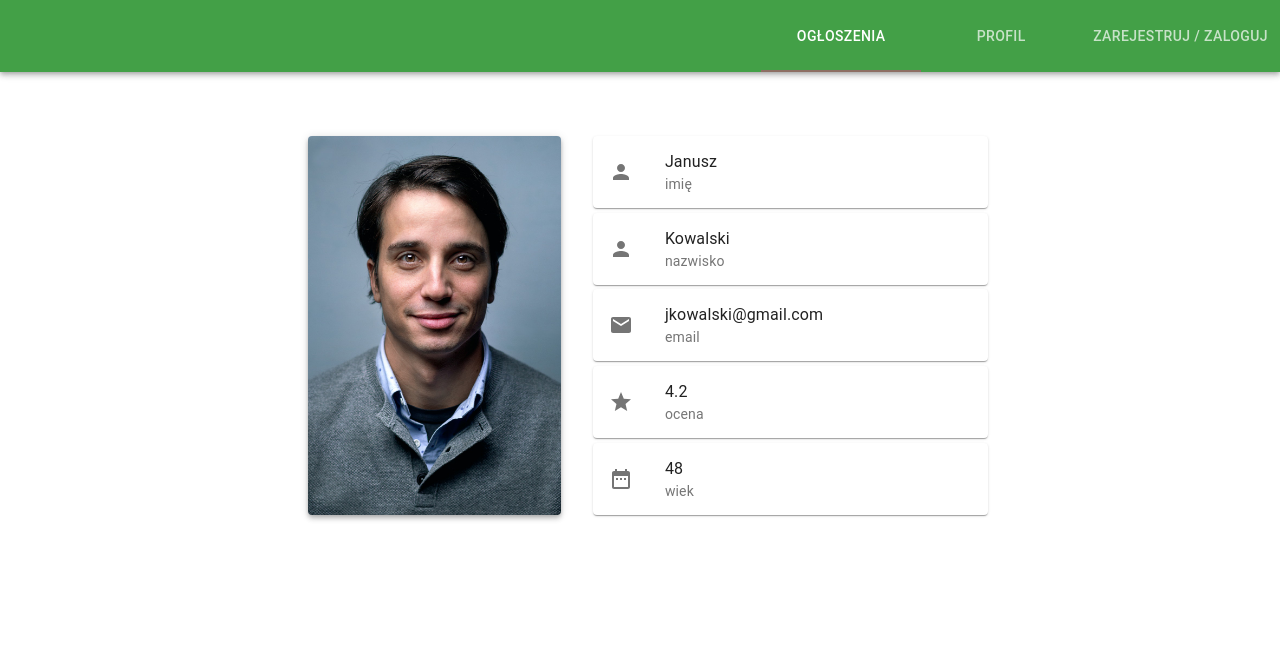
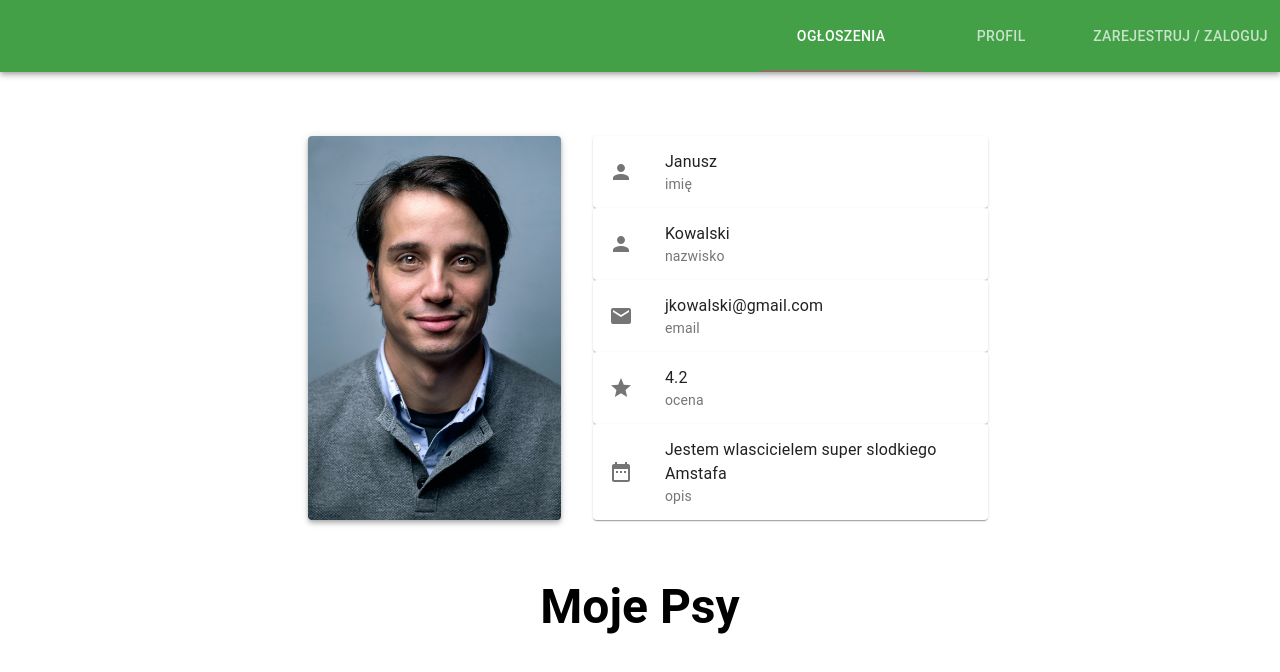
Before and after one commit to tbielski/hacknarok_frontend_hau_na_spacer, a React (Create React App) app: page /profil in a window 1280 px wide. Shown: the top 672 px of the page. Built offline with nearby package versions, Linux system fonts and the light colour scheme.

Commit message:
some upgrades

```diff
--- a/src/UI/profile/Profile.js
+++ b/src/UI/profile/Profile.js
@@ -1,7 +1,8 @@
 import React from "react";
 import Paper from "@material-ui/core/Paper";
-import { Grid, makeStyles } from "@material-ui/core";
+import { Grid, List, makeStyles } from "@material-ui/core";
 import ProfileInfo from "./ProfileInfo/ProfileInfo";
+import ProfileDogs from "./ProfileDogs/ProfileDogs";
 const useStyles = makeStyles((theme) => ({
     root: {
         display: "flex",
@@ -36,6 +37,9 @@ const Profile = () => {
                     <ProfileInfo user={user} />
                 </Grid>
             </Grid>
+            <Grid item sm={8} container justify="center">
+                <ProfileDogs />
+            </Grid>
         </Grid>
     );
 };
--- /dev/null
+++ b/src/UI/profile/ProfileDogs/Dog.js
@@ -0,0 +1,57 @@
+import {
+    Button,
+    Card,
+    CardActionArea,
+    CardActions,
+    CardContent,
+    CardMedia,
+    Grid,
+    makeStyles,
+    Typography,
+} from "@material-ui/core";
+import React from "react";
+const useStyles = makeStyles({
+    root: {
+        minWidth: "100%",
+    },
+    media: {
+        height: 300,
+    },
+});
+const Dog = ({ dog }) => {
+    const classes = useStyles();
+    return (
+        <Grid
+            item
+            xs={12}
+            md={4}
+            style={{
+                display: "flex",
+                justifyContent: "center",
+
+                marginTop: 10,
+            }}
+        >
+            <Card className={classes.root}>
+                <CardActionArea>
+                    <CardMedia
+                        className={classes.media}
+                        image={dog.photo}
+                        title="Contemplative Reptile"
+                    />
+                    <CardContent>
+                        <Typography gutterBottom variant="h5" component="h2">
+                            {dog.name}
+                        </Typography>
+                    </CardContent>
+                </CardActionArea>
+                <CardActions>
+                    <Button size="small" color="primary">
+                        Edytuj
+                    </Button>
+                </CardActions>
+            </Card>
+        </Grid>
+    );
+};
+export default Dog;
--- /dev/null
+++ b/src/UI/profile/ProfileDogs/ProfileDogs.js
@@ -0,0 +1,85 @@
+import {
+    Grid,
+    List,
+    ListItem,
+    ListItemText,
+    makeStyles,
+    Typography,
+} from "@material-ui/core";
+import React, { useState } from "react";
+import Dog from "./Dog";
+const useStyles = makeStyles((theme) => ({
+    root: {
+        display: "flex",
+        flexWrap: "wrap",
+        justifyContent: "space-around",
+        overflow: "hidden",
+    },
+    gridList: {
+        width: "35%",
+        height: "70%",
+    },
+    icon: {
+        color: "rgba(255, 255, 255, 0.54)",
+    },
+}));
+const dogsEx = [
+    {
+        name: "Lizard",
+        photo:
+            "https://post.medicalnewstoday.com/wp-content/uploads/sites/3/2020/02/322868_1100-800x825.jpg",
+        age: 2,
+        describe:
+            "Biedronka jest wesołym pieskiem, lubi długie spacery. Jej hobby jest gonienie gołębi.",
+        attitude: "pozytywny",
+        breed: "kundelek",
+    },
+    {
+        name: "Biedronka",
+        photo:
+            "https://static01.nyt.com/images/2019/06/17/science/17DOGS/17DOGS-mobileMasterAt3x-v2.jpg",
+        age: 2,
+        describe:
+            "Biedronka jest wesołym pieskiem, lubi długie spacery. Jej hobby jest gonienie gołębi.",
+        attitude: "pozytywny",
+        breed: "kundelek",
+    },
+];
+const ProfileDogs = ({ dogs }) => {
+    const classes = useStyles();
+    const [clicked, setClicked] = useState(false);
+    return (
+        <Grid item xs={12}>
+            <List style={{ width: "100%" }}>
+                <ListItem
+                    className={classes.listItem}
+                    button
+                    onClick={() => setClicked((prev) => !prev)}
+                >
+                    <ListItemText
+                        style={{ padding: 15 }}
+                        disableTypography
+                        primary={
+                            <>
+                                <Typography
+                                    variant="h3"
+                                    style={{ textAlign: "center" }}
+                                >
+                                    <b>Moje Psy</b>
+                                </Typography>
+                            </>
+                        }
+                    />
+                </ListItem>
+                {clicked && (
+                    <Grid container xs={12} justify="space-around" spacing={0}>
+                        {dogsEx.map((dog) => (
+                            <Dog dog={dog} />
+                        ))}
+                    </Grid>
+                )}
+            </List>
+        </Grid>
+    );
+};
+export default ProfileDogs;
--- a/src/UI/profile/ProfileInfo/ProfileInfo.js
+++ b/src/UI/profile/ProfileInfo/ProfileInfo.js
@@ -30,9 +30,6 @@ const useStyles = makeStyles((theme) => ({
     main: {
         margin: theme.spacing(1),
     },
-    // card:{
-    //     maxHeight:
-    // }
 }));
 const ProfileInfo = ({ user }) => {
     const classes = useStyles();
@@ -89,8 +86,8 @@ const ProfileInfo = ({ user }) => {
                 />
 
                 <ProfileInfoItem
-                    fieldName="wiek"
-                    value={user.age}
+                    fieldName="opis"
+                    value={user.describe}
                     icon={<DateRangeIcon />}
                 />
             </Grid>
```
